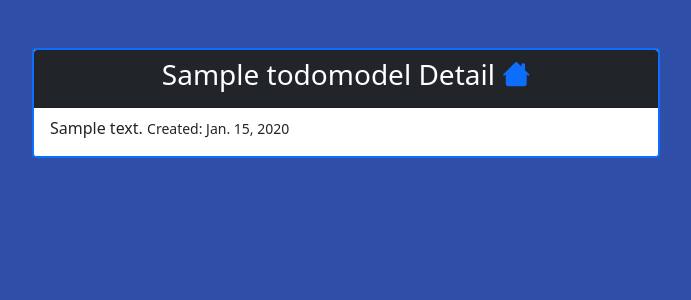
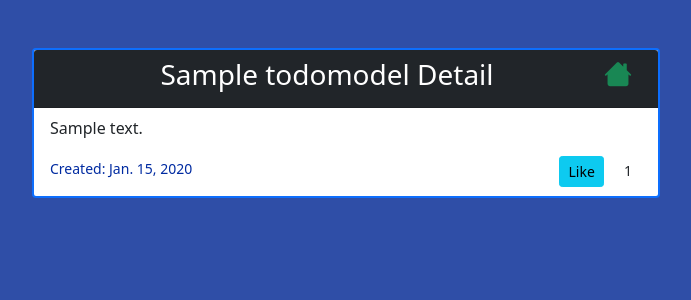
Before and after one commit to SaberHardy/todo_postgres, a Django app: page /1/detail/ in a window 1280 px wide. Shown: the part 58-358 px from the top of the page, without its empty margins (294-985 px from the left). Run offline with Django 4.2, Linux system fonts and the light colour scheme; a user stored in the database is signed in; tables that the repository leaves empty hold one stand-in row (values such as "Sample post"); some libraries are stand-ins or nearby versions.

Commit message:
like a task(like button)

```diff
--- a/static/css/styles.css
+++ b/static/css/styles.css
@@ -14,8 +14,7 @@ h1, h2, h3 {
     margin-left: 30px;
 }
 
-.heart-icon, .edit-btn {
-    color: #f30404;
+.heart-icon, .edit-btn, .like-post-form {
     float: right;
     margin-right: 10px;
 }
--- a/templates/todo_app/detail_todo.html
+++ b/templates/todo_app/detail_todo.html
@@ -8,15 +8,28 @@
             <div class="col-9 col-lg-6">
                 <div class="card border-primary border-2">
                     <div class="card-header text-center text-primary bg-dark">
-                            <h3>{{ object.title|capfirst }} Detail <a href="{% url 'list_todos' %}">
+                        <h3>{{ object.title|capfirst }} Detail <a href="{% url 'list_todos' %}"
+                                                                  class="edit-btn text-success">
+
                             <i class="bi bi-house-heart" id="go_home"></i></a>
+
                         </h3>
                     </div>
                     <div class="card-body text-left py-2">
 
                         <div class="card-title">
-                                {{ object.description|safe }}
-                                <small class="date-right">Created: {{ object.date_created }}</small>
+                            {{ object.description|safe|linebreaks }}
+                            <small class="date-right" style="color: #002ba1">
+                                Created: {{ object.date_created }}
+                            </small>
+                            <form action="{% url 'like_todo' object.pk %}" method="post" class="like-post-form">
+                                {% csrf_token %}
+                                <button type="submit" name="todo_id" value="{{ object.id }}" class="btn btn-info btn-sm mx-3">
+                                    Like
+                                </button>
+                                <small >{{ object.total_likes }}</small>
+                            </form>
+
                         </div>
                     </div>
                 </div>
--- a/todo_app/models.py
+++ b/todo_app/models.py
@@ -9,9 +9,13 @@ class TodoModel(models.Model):
     # description = models.RichText()
     date_created = models.DateField(auto_now_add=True)
     author = models.ForeignKey(User, default=1, on_delete=models.CASCADE)
+    likes = models.ManyToManyField(User, related_name='todo_app')
 
     def __str__(self):
         return self.title + ' | ' + str(self.author)
 
     def get_absolute_url(self):
         return reverse('list_todos')
+
+    def total_likes(self):
+        return self.likes.count()
--- a/todo_app/urls.py
+++ b/todo_app/urls.py
@@ -14,4 +14,7 @@ urlpatterns = [
     # Using class based views
     path('api_todo/', TodoListApi.as_view(), name='api_todo'),
     path('api_todo/<int:pk>/', DetailApi.as_view(), name='api_todo'),
+    path('likes/<int:pk>/', like_todo, name='like_todo'),
+
+    #Create like button
 ]
--- a/todo_app/views.py
+++ b/todo_app/views.py
@@ -1,5 +1,5 @@
-from django.shortcuts import render, redirect
-from django.urls import reverse_lazy
+from django.shortcuts import render, redirect, get_object_or_404
+from django.urls import reverse_lazy, reverse
 from django.utils import timezone
 from django.views.generic import ListView, DeleteView, CreateView, UpdateView, DetailView
 from rest_framework import status
@@ -8,7 +8,7 @@ from rest_framework.views import APIView
 
 from todo_app.forms import AddTodoForm
 from todo_app.models import TodoModel
-from django.http import HttpResponse, JsonResponse, Http404
+from django.http import HttpResponse, JsonResponse, Http404, HttpResponseRedirect
 from django.views.decorators.csrf import csrf_exempt
 from rest_framework.parsers import JSONParser
 from .serializers import TodoSerializer
@@ -145,3 +145,9 @@ class DetailApi(APIView):
         todo = self.get_object(pk)
         todo.delete()
         return Response(status=status.HTTP_204_NO_CONTENT)
+
+
+def like_todo(request, pk):
+    todo = get_object_or_404(TodoModel, id=request.POST.get('todo_id'))
+    todo.likes.add(request.user)
+    return HttpResponseRedirect(reverse('detail_todo', args=[str(pk)]))
```
Lines whose indentation alone changed are shown as unchanged.
